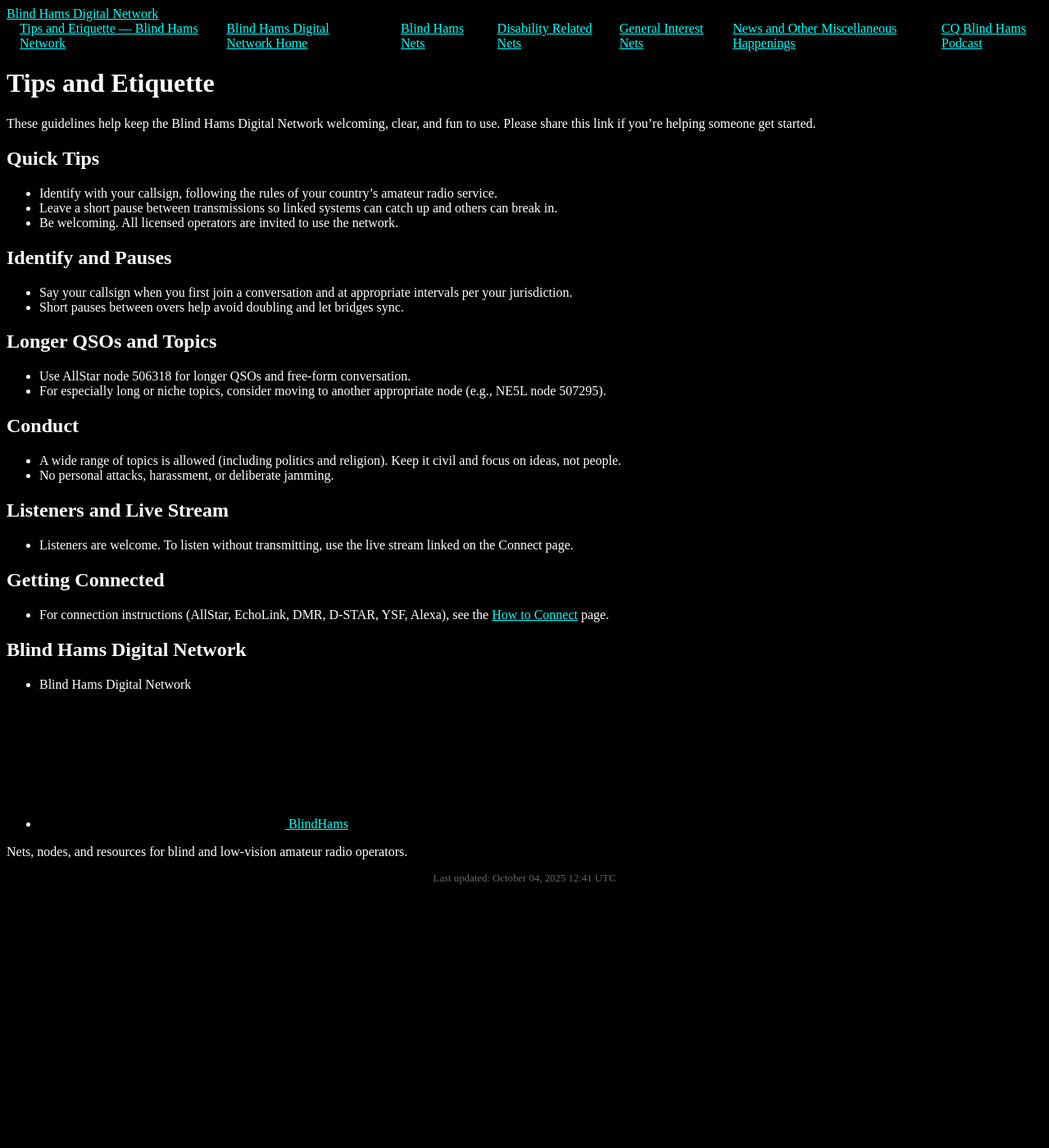
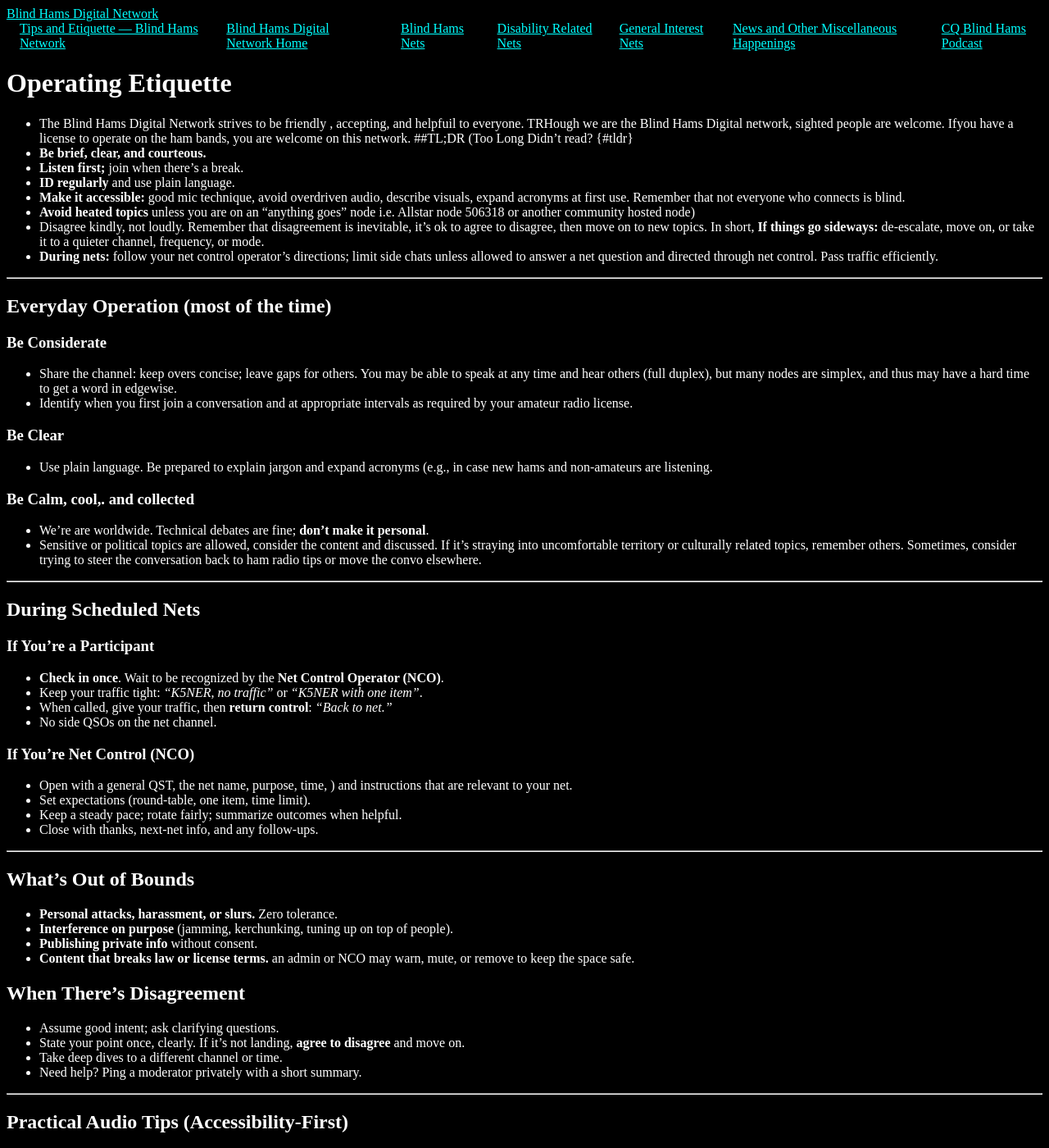
Before and after one commit to nromey/bh-network, a Jekyll site: the page built from nets/blind-hams/etiquette.md, in a window 1280 px wide and 1400 px high. Shown: the whole window at 82% size. Built offline with Jekyll 4.4.1, drawn with Linux system fonts in a browser that asks for light colours; some of the changed text lies outside the part shown.

Commit message:
made changes to etiquette to tighten it up, polish it, and make it better. Fixed place name typos on the allstar network connection table.

```diff
--- a/nets/blind-hams/etiquette.md
+++ b/nets/blind-hams/etiquette.md
@@ -4,30 +4,82 @@
 permalink: /nets/blind-hams/etiquette/
 ---
 
-# Tips and Etiquette
+# Operating Etiquette
+- The Blind Hams Digital Network strives to be friendly , accepting, and helpfuil to everyone. TRHough we are the Blind Hams Digital network, sighted people are welcome.  Ifyou have a license to operate on the ham bands, you are welcome on this network.
+##TL;DR (Too Long Didn't read? {#tldr}
+- **Be brief, clear, and courteous.**
+- **Listen first;** join when there’s a break.
+- **ID regularly** and use plain language.
+- **Make it accessible:** good mic technique, avoid overdriven audio, describe visuals, expand acronyms at first use. Remember that not everyone who connects is blind.
+- **Avoid heated topics** unless you are on an "anything goes" node i.e. Allstar node 506318 or another community hosted node)
+- Disagree kindly, not loudly. Remember that disagreement is inevitable, it's ok to agree to disagree, then move on to new topics. In short, **If things go sideways:** de-escalate, move on, or take it to a quieter channel, frequency, or mode.
+- **During nets:** follow your net control operator's directions; limit side chats unless allowed to answer a net question and directed through net control. Pass traffic efficiently.
 
-These guidelines help keep the Blind Hams Digital Network welcoming, clear, and fun to use. Please share this link if you’re helping someone get started.
+---
 
-## Quick Tips {#tips}
-- Identify with your callsign, following the rules of your country’s amateur radio service.
-- Leave a short pause between transmissions so linked systems can catch up and others can break in.
-- Be welcoming. All licensed operators are invited to use the network.
+## Everyday Operation (most of the time)
+### Be Considerate
+- Share the channel: keep overs concise; leave gaps for others. You may be able to speak at any time and hear others (full duplex), but many nodes are simplex, and thus may have a hard time to get a word in edgewise.
+- Identify when you first join a conversation and at appropriate intervals as required  by your amateur radio license.
 
-## Identify and Pauses {#identify-pauses}
-- Say your callsign when you first join a conversation and at appropriate intervals per your jurisdiction.
-- Short pauses between overs help avoid doubling and let bridges sync.
+### Be Clear
+- Use plain language. Be prepared to explain jargon and expand acronyms (e.g., in case new hams and non-amateurs are listening.
 
-## Longer QSOs and Topics {#long-qsos}
-- Use AllStar node 506318 for longer QSOs and free‑form conversation.
-- For especially long or niche topics, consider moving to another appropriate node (e.g., NE5L node 507295).
+### Be Calm, cool,. and collected
+- We’re are worldwide. Technical debates are fine; **don’t make it personal**.
+- Sensitive or political topics are allowed, consider the content and discussed. If it’s straying into uncomfortable territory or culturally related topics, remember others. Sometimes, consider trying to steer the conversation back to ham radio tips or move the convo elsewhere.
 
-## Conduct {#conduct}
-- A wide range of topics is allowed (including politics and religion). Keep it civil and focus on ideas, not people.
-- No personal attacks, harassment, or deliberate jamming.
+---
+
+## During Scheduled Nets
+
+### If You’re a Participant
+- **Check in once**. Wait to be recognized by the **Net Control Operator (NCO)**.
+- Keep your traffic tight: *“K5NER, no traffic”* or *“K5NER with one item”*.
+- When called, give your traffic, then **return control**: *“Back to net.”*
+- No side QSOs on the net channel.
+
+### If You’re Net Control (NCO)
+- Open with a general QST, the net name, purpose, time, ) and instructions that are relevant to your net.
+- Set expectations (round-table, one item, time limit).
+- Keep a steady pace; rotate fairly; summarize outcomes when helpful.
+- Close with thanks, next-net info, and any follow-ups.
+
+---
+
+## What’s Out of Bounds
+
+- **Personal attacks, harassment, or slurs.** Zero tolerance.
+- **Interference on purpose** (jamming, kerchunking, tuning up on top of people).
+- **Publishing private info** without consent.
+- **Content that breaks law or license terms.**
+an admin or NCO may warn, mute, or remove to keep the space safe.
+
+## When There’s Disagreement
+
+- Assume good intent; ask clarifying questions.
+- State your point once, clearly. If it’s not landing, **agree to disagree** and move on.
+- Take deep dives to a different channel or time.
+- Need help? Ping a moderator privately with a short summary.
+
+---
+
+## Practical Audio Tips (Accessibility-First)
+
+- **Mic placement:** 2–3 fingers from mouth, off-axis slightly.
+- **Equipment tests:** Do quick checks off-net; use a test channel or audio monitor.
+
+---
+
+## Updates & Contact
+
+This page will evolve as our community grows. Suggestions? Corrections? Please contact the site maintainers.
 
 ## Listeners and Live Stream {#listeners}
 - Listeners are welcome. To listen without transmitting, use the live stream linked on the Connect page.
 
 ## Getting Connected {#connect}
-- For connection instructions (AllStar, EchoLink, DMR, D‑STAR, YSF, Alexa), see the
+- For full connection instructions (AllStar, EchoLink, DMR, D‑STAR, YSF, Alexa), see the
   <a href="/nets/blind-hams/connect/">How to Connect</a> page.
+
+**73 and thank you for being a considerate operator.** Welcome to the network!!
```
Also changed, not shown: _includes/allstar_nodes_table.md (+2 -2 lines).
